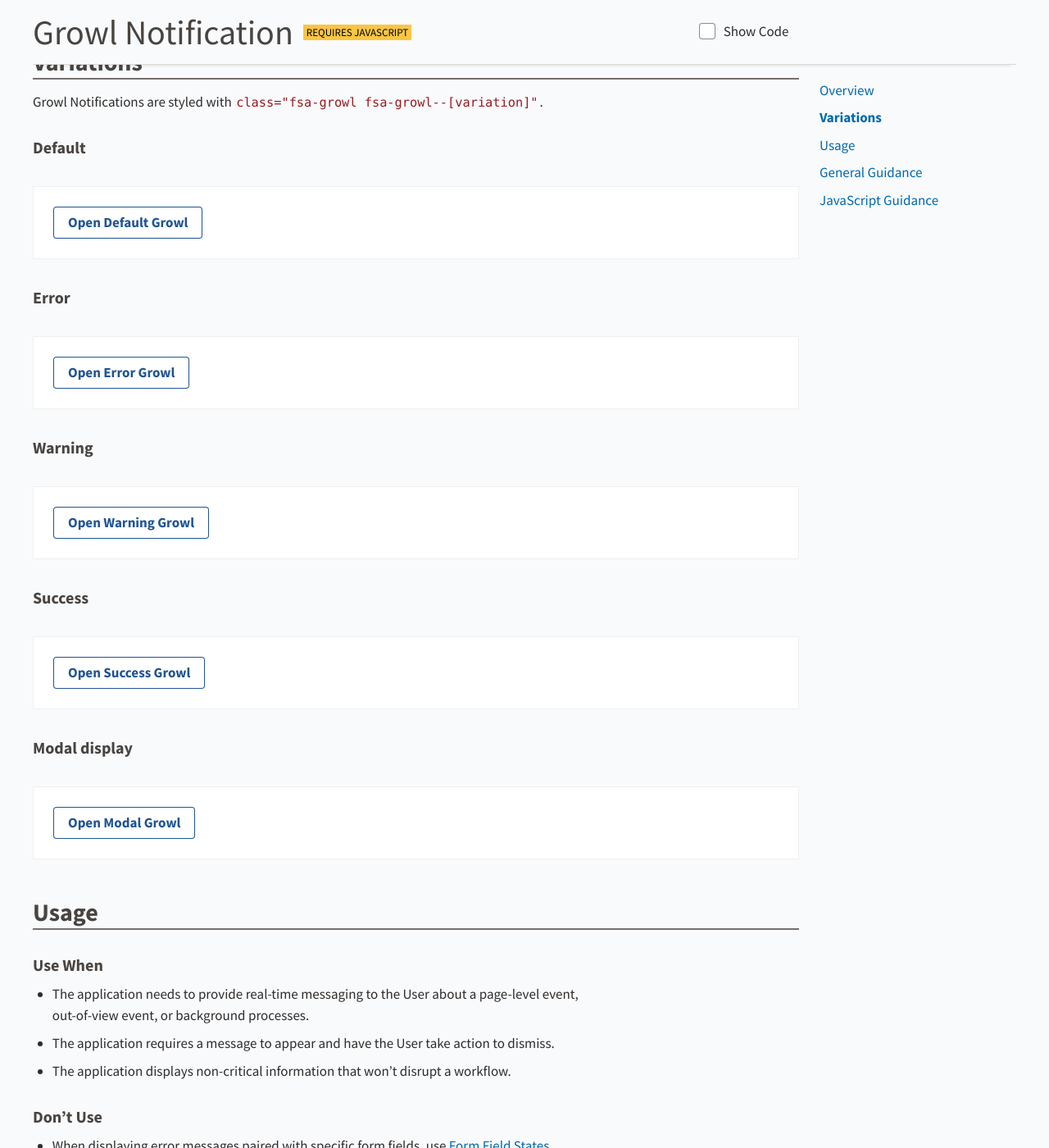
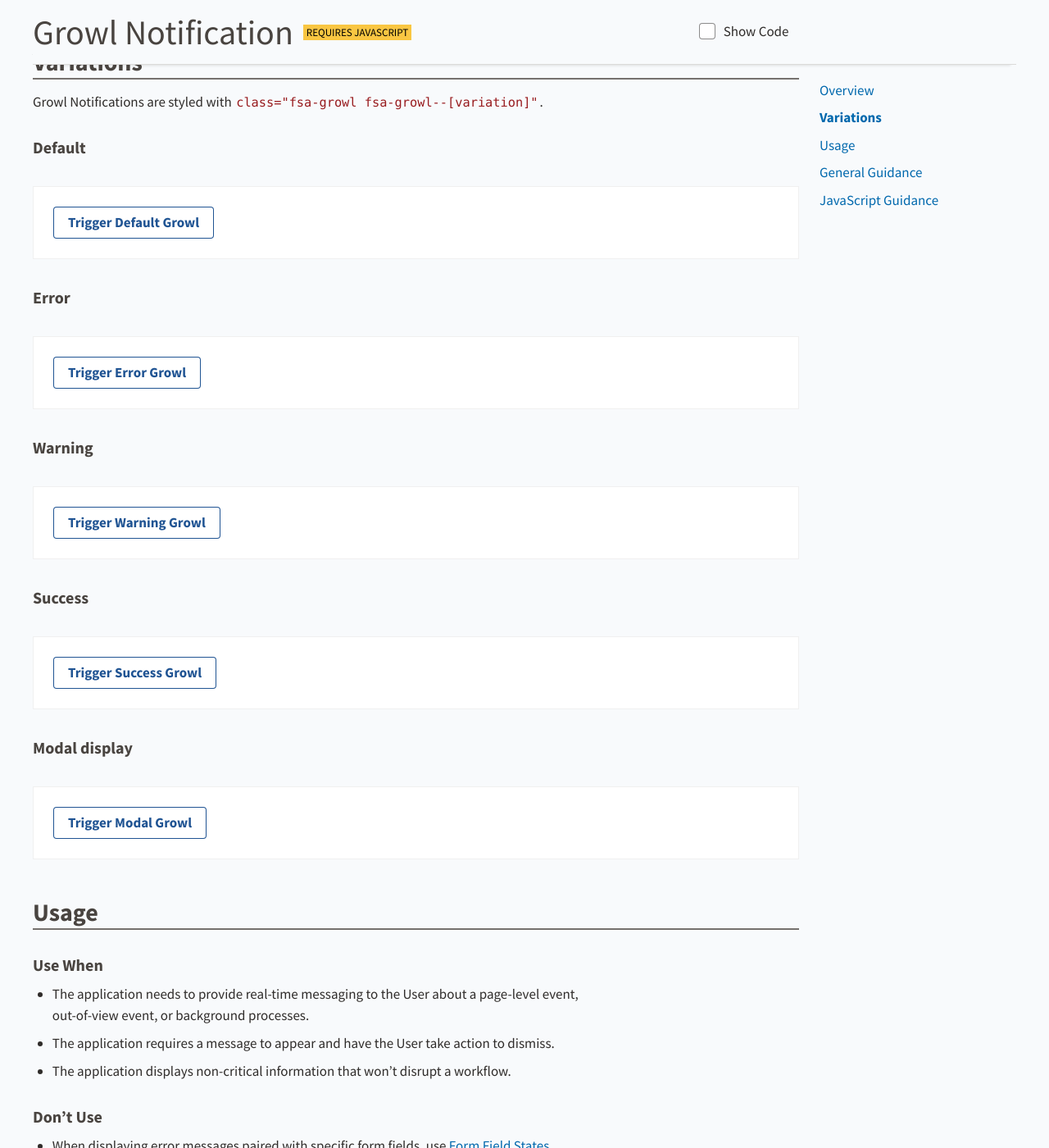
Before and after one commit to USDA-FSA/fsa-design-system, a Jekyll site: the page built from components/growl/index.md, in a window 1280 px wide and 1400 px high, scrolled down 469 px. Shown: the whole window at 82% size. Built offline with Jekyll 4.4.1, drawn with Linux system fonts in a browser that asks for light colours.

Commit message:
#52 housekeeping

````diff
--- a/components/growl/index.md
+++ b/components/growl/index.md
@@ -87,7 +87,7 @@ Growl Notifications are styled with `class="fsa-growl fsa-growl--[variation]"`.
 ### Default
 
 <div class="ds-preview">
-  <button class="fsa-btn fsa-btn--secondary" data-behavior="growl-show" aria-controls="UNIQUE-ID-AC598060D7502E9E" aria-expanded="false" type="button">Open Default Growl</button>
+  <button class="fsa-btn fsa-btn--secondary" data-behavior="growl-show" aria-controls="UNIQUE-ID-AC598060D7502E9E" aria-expanded="false" type="button">Trigger Default Growl</button>
 </div>
 ```html
 <div class="fsa-growl-container">
@@ -109,7 +109,7 @@ Growl Notifications are styled with `class="fsa-growl fsa-growl--[variation]"`.
 ### Error
 
 <div class="ds-preview">
-  <button class="fsa-btn fsa-btn--secondary" data-behavior="growl-show" aria-controls="UNIQUE-ID-832353AD65DB511B" aria-expanded="false" type="button">Open Error Growl</button>
+  <button class="fsa-btn fsa-btn--secondary" data-behavior="growl-show" aria-controls="UNIQUE-ID-832353AD65DB511B" aria-expanded="false" type="button">Trigger Error Growl</button>
 </div>
 ```html
 <div class="fsa-growl-container">
@@ -135,7 +135,7 @@ Growl Notifications are styled with `class="fsa-growl fsa-growl--[variation]"`.
 ### Warning
 
 <div class="ds-preview">
-  <button class="fsa-btn fsa-btn--secondary" data-behavior="growl-show" aria-controls="UNIQUE-ID-BC33C95AA75A8E1C" aria-expanded="false" type="button">Open Warning Growl</button>
+  <button class="fsa-btn fsa-btn--secondary" data-behavior="growl-show" aria-controls="UNIQUE-ID-BC33C95AA75A8E1C" aria-expanded="false" type="button">Trigger Warning Growl</button>
 </div>
 ```html
 <div class="fsa-growl-container">
@@ -160,7 +160,7 @@ Growl Notifications are styled with `class="fsa-growl fsa-growl--[variation]"`.
 ### Success
 
 <div class="ds-preview">
-  <button class="fsa-btn fsa-btn--secondary" data-behavior="growl-show" aria-controls="UNIQUE-ID-8A386E512C033F57" aria-expanded="false" type="button">Open Success Growl</button>
+  <button class="fsa-btn fsa-btn--secondary" data-behavior="growl-show" aria-controls="UNIQUE-ID-8A386E512C033F57" aria-expanded="false" type="button">Trigger Success Growl</button>
 </div>
 ```html
 <div class="fsa-growl-container">
@@ -185,7 +185,7 @@ Growl Notifications are styled with `class="fsa-growl fsa-growl--[variation]"`.
 ### Modal display
 
 <div class="ds-preview">
-  <button class="fsa-btn fsa-btn--secondary" data-behavior="growl-show whiteout-show" aria-controls="UNIQUE-ID-9469E21387FAF609" aria-expanded="false" type="button">Open Modal Growl</button>
+  <button class="fsa-btn fsa-btn--secondary" data-behavior="growl-show whiteout-show" aria-controls="UNIQUE-ID-9469E21387FAF609" aria-expanded="false" type="button">Trigger Modal Growl</button>
 </div>
 ```html
 <!-- PLACE JUST BELOW BODY START TAG AT THE BEGINNING OF DOCUMENT -->
--- a/js/demo/flashing.js
+++ b/js/demo/flashing.js
@@ -4,7 +4,7 @@ $(document).ready(function(){
     $blink = $('.blink');
   $('#blinkbutton').click(function(){
     if (!blinking){
-      $('#blinkbutton').html('Click to stop blinking');
+      $('#blinkbutton').html('Trigger to stop blinking');
       interval = setInterval(function(){
         $blink.toggle();
       },200);
@@ -13,7 +13,7 @@ $(document).ready(function(){
     else
     {
       clearInterval(interval);
-      $('#blinkbutton').html('Click to see non-compliant flashing');
+      $('#blinkbutton').html('Trigger to see non-compliant flashing');
       $blink.hide();
       blinking = false;
     }
````
Also changed, not shown: components/checkbox/index.md (+44 -16 lines), components/modal/index.md (+5 -5 lines), components/radio/index.md (+28 -0 lines), components/tables/index.md (+2 -0 lines), guides/accessibility/flashing.md (+2 -2 lines).
